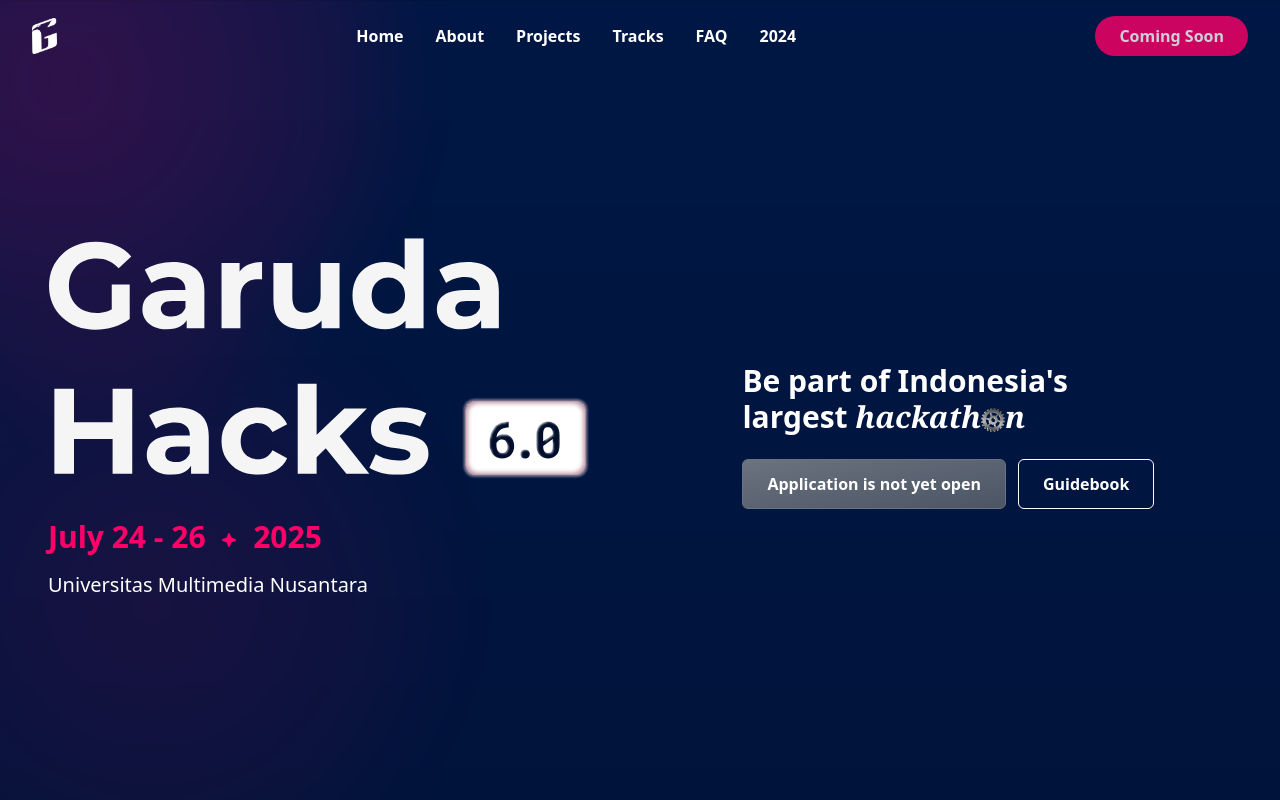
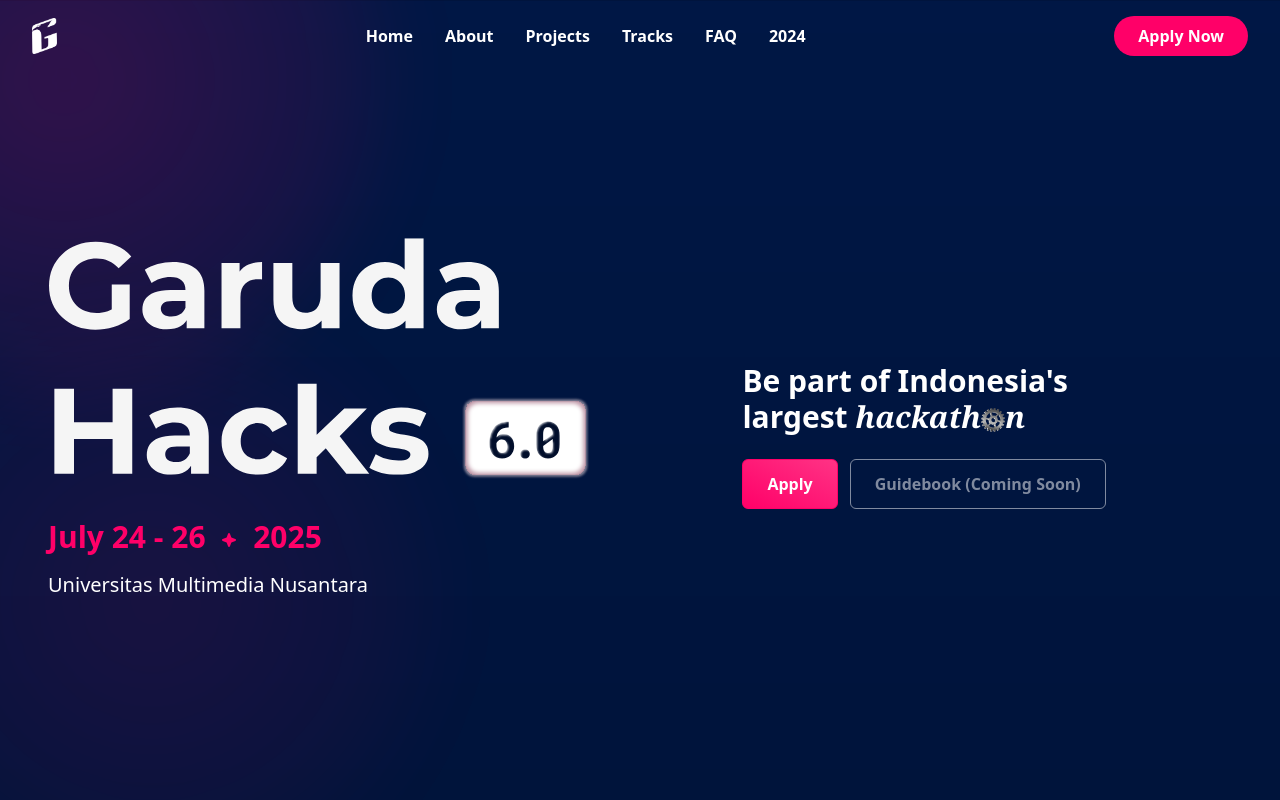
Before and after one commit to GarudaHacks/gh-6.0-site, a Next.js app: page / in a window 1280 px wide. Shown: the top 800 px of the page. Built offline with nearby package versions, Linux system fonts and the light colour scheme.

Commit message:
OPEN THE REGISTRATION git push '

```diff
--- a/app/components/ApplyButton.tsx
+++ b/app/components/ApplyButton.tsx
@@ -2,22 +2,28 @@
 
 function ApplyButton() {
   // change to true when applications open
-  const openApplications = false;
+  const openApplications = true;
   const buttonLabel = openApplications
     ? "Apply"
     : "Application is not yet open";
 
   return (
+    <a
+      href="https://portal.garudahacks.com/"
+      target="_blank"
+      rel="noopener noreferrer"
+    >
       <button
         disabled={!openApplications}
         className={
           openApplications
-          ? "rounded-md px-6 py-2 border-red-400 border-[1px] bg-gradient-to-tr from-red-400 to-red-600 font-bold font-sans text-white hover:opacity-80"
-          : "rounded-md px-6 py-2 border-gray-500 border-[1px] bg-gradient-to-br from-gray-500 to-gray-600 cursor-not-allowed font-bold font-sans text-white hover:opacity-80"
+            ? "rounded-md px-6 py-3 border-[#FF0068] border-[1px] bg-gradient-to-tr from-[#FF0068] to-[#FF3385] font-bold font-sans text-white hover:opacity-80"
+            : "rounded-md px-6 py-3 border-gray-500 border-[1px] bg-gradient-to-br from-gray-500 to-gray-600 cursor-not-allowed font-bold font-sans text-white hover:opacity-80"
         }
       >
         {buttonLabel}
       </button>
+    </a>
   );
 }
 
--- a/app/components/Navbar.tsx
+++ b/app/components/Navbar.tsx
@@ -6,7 +6,7 @@
 import Container from "./Container";
 import { LazyLoadImage } from "react-lazy-load-image-component";
 
-const APPLICATIONS_OPEN = false; // Set to true when applications are open
+const APPLICATIONS_OPEN = true; // Set to true when applications are open
 
 function Navbar() {
   const [isMenuOpen, setIsMenuOpen] = useState(false);
@@ -130,6 +130,11 @@
 
           {/* Apply Button */}
           <div className="hidden md:block">
+            <a
+              href="https://portal.garudahacks.com/"
+              target="_blank"
+              rel="noopener noreferrer"
+            >
               <button
                 className={`px-6 py-2 rounded-full text-white font-semibold hover:bg-opacity-90 transition ${
                   APPLICATIONS_OPEN
@@ -140,6 +145,7 @@
               >
                 {APPLICATIONS_OPEN ? "Apply Now" : "Coming Soon"}
               </button>
+            </a>
           </div>
 
           {/* Mobile Menu Button */}
--- a/app/sections/Hero.tsx
+++ b/app/sections/Hero.tsx
@@ -63,8 +63,8 @@
             </div>
             <div className="flex sm:flex-col md:flex-row gap-3">
               <ApplyButton />
-              <button className="px-6 py-3 font-semibold border border-white rounded-md text-white hover:cursor-disabled hover:bg-white hover:text-black transition">
-                Guidebook
+              <button disabled className="px-6 py-3 font-semibold border border-white rounded-md text-white opacity-50 cursor-not-allowed transition">
+                Guidebook (Coming Soon)
               </button>
             </div>
           </div>
```
Lines whose indentation alone changed are shown as unchanged.
